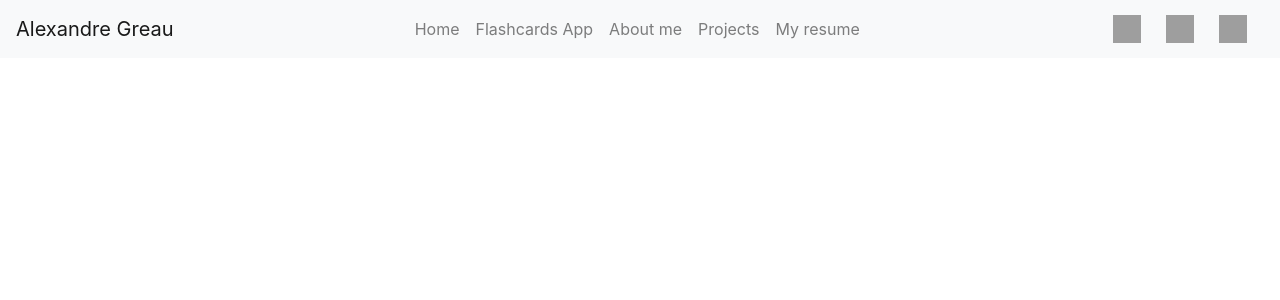
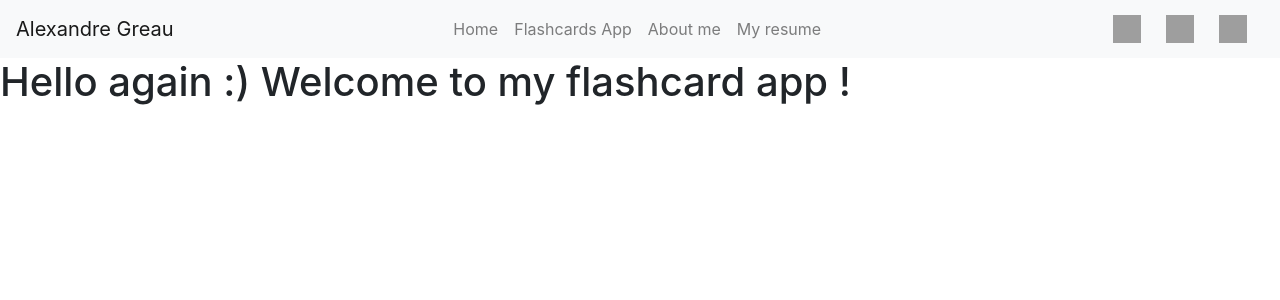
Before and after one commit to AlexGreau/Alex-Portfolio, a React (Create React App) app in the folder ui/: page /flashcards in a window 1280 px wide. Shown: the top 300 px of the page. Built offline with nearby package versions, Linux system fonts and the light colour scheme; grey boxes are pictures that could not be loaded.

Commit message:
debug link to Flashcard app

```diff
--- a/ui/src/component/Header.js
+++ b/ui/src/component/Header.js
@@ -3,25 +3,23 @@ import SocialSection from './Social';
 import resume from '../assets/resume.pdf'
 import { Link } from 'react-router-dom';
 
-
 const Header = (props) => {
   return (
     <div>
-      <nav className="navbar navbar-expand-lg navbar-light bg-light" id="header">
+      <nav className="navbar navbar-expand navbar-light bg-light" id="header">
         <a className="navbar-brand" href="#root">Alexandre Greau</a>
-        <div className="collapse navbar-collapse align-self-center" id="navbarSupportedContent">
+        <div className="navbar-collapse align-self-center">
           <ul className="navbar-nav m-auto">
             <li className="nav-item " >
               <Link className="nav-link" to='/'>Home</Link>
             </li>
+
             <li className="nav-item">
               <Link className="nav-link" to="/flashcards">Flashcards App</Link>
             </li>
+
             <li className="nav-item">
               <a href="#aboutMe" className="nav-link">About me</a>
-            </li>
-            <li className="nav-item">
-              <a href="#projects" className="nav-link">Projects</a>
             </li>
 
             <li className="nav-item" >
--- a/ui/src/component/Project.js
+++ b/ui/src/component/Project.js
@@ -9,7 +9,7 @@ const Project = props => {
         <div className='card projectItem'>
             <img src={img} alt="project icon" className="card-img-top projectImage" />
             <div className="card-body">
-                <h4 className="card-title">{title}</h4>
+                <h5 className="card-title">{title}</h5>
                 <p className="card-text">{desc}</p>
                 <a href={link}>{link}</a>
             </div>
--- a/ui/src/component/components.css
+++ b/ui/src/component/components.css
@@ -1,6 +1,6 @@
 .projectItem {
-    width: 18rem;
-    max-width: 200px;
+    width: 25rem;
+    max-width: 300px;
 }
 
 .projectImage {
--- a/ui/src/index.js
+++ b/ui/src/index.js
@@ -4,7 +4,7 @@ import { Router, Switch, Route } from 'react-router-dom';
 import { createBrowserHistory } from 'history';
 import './index.css';
 import App from './App';
-import app_Flashcards from './apps/app_flashcards/app_flashcards'
+import FlashcardsApp from './apps/app_flashcards/app_flashcards'
 import Header from './component/Header';
 
 
@@ -12,7 +12,7 @@ ReactDOM.render(
   <Router history={createBrowserHistory()}>
     <Switch>
       <Route exact path='/' render={()=> <Header><App/></Header>}></Route>
-      <Route path='/flashcards' render={()=> <Header ><app_Flashcards/></Header>}></Route>
+      <Route path='/flashcards' render={()=> <Header ><FlashcardsApp/></Header>}></Route>
     </Switch>
   </Router>
   ,
```
Also changed, not shown: 1 other file (tests, documents, lock files or other folders).
